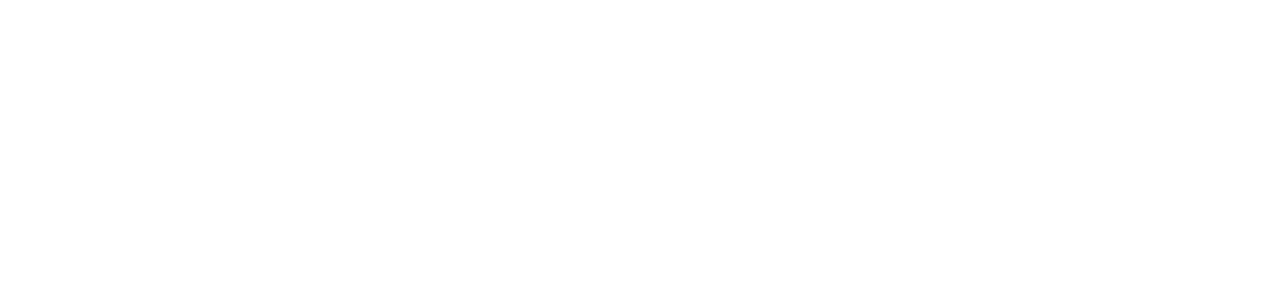
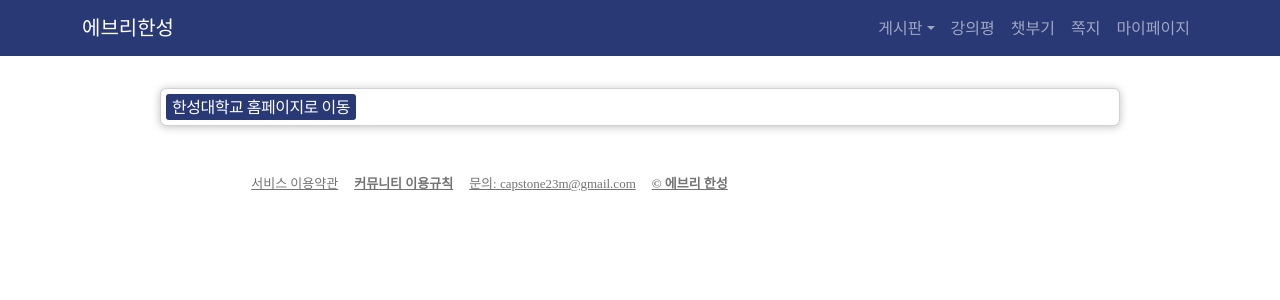
Before and after one commit to minseokiim/everyHansung_Front, a React (Create React App) app: page /membermain in a window 1280 px wide. Before the commit this address had no page. Shown: the top 300 px of the page. Built offline with nearby package versions, Linux system fonts and the light colour scheme.

Commit message:
add Main

```diff
--- a/src/App.js
+++ b/src/App.js
@@ -43,6 +43,7 @@
 import CardAuthentication from "./page/myPage/AccountPage/Authentication/CardAuthentication";
 import ChooseGraduateAuth from "./page/myPage/AccountPage/Authentication/ChooseGraduateAuth";
 import CertificateAuthentication from "./page/myPage/AccountPage/Authentication/CertificateAuthentication";
+import MemberMainPage from "./page/mainPage/MemberMainPage";
 
 const App = () => {
   return (
@@ -287,6 +288,20 @@
                 </div>
               }
             />
+
+            {/* /membermain */}
+            <Route
+              path="/membermain"
+              element={
+                <div>
+                <Card>
+                  <MemberMainPage />
+
+                </Card>
+                 <Footer /></div>
+              }
+            />
+
           </Route>
 
           {/* //nav를 숨기고 싶은 페이지 */}
--- a/src/NavBar.js
+++ b/src/NavBar.js
@@ -36,8 +36,7 @@
     <div>
       <Navbar className="color-nav" variant="dark">
         <Container>
-          <Navbar.Brand href="/freeboard/list">
-            {/* <img alt="sangsang" src="img/sangsang.png" className="image" /> */}
+          <Navbar.Brand href="/membermain">
             에브리한성
           </Navbar.Brand>
           <Nav className="mr-3">
--- a/src/page/lectureBoardPage/LectureListPage.js
+++ b/src/page/lectureBoardPage/LectureListPage.js
@@ -17,29 +17,11 @@
   const getPosts = () => {
     axios
       .get("http://localhost:8080/lectures")
-      .then((res) => setPosts(res.data));
+      .then((res) => {
+        console.log(res.data);
+        setPosts(res.data);
+      })
   };
-  // const deletePost = (e, id) => {
-  //   e.stopPropagation();
-  //   alert("삭제하시겠습니까?");
-  //   axios.delete(`http://localhost:3001/posts/${id}`).then(() =>
-  //     setPosts((prevPosts) => {
-  //       return prevPosts.filter((post) => {
-  //         return post.id !== id;
-  //       });
-  //     })
-  //   );
-  // };
-
-  //   let params={
-  //     lectureName_like:searchText
-  //   }
-  //   axios
-  //   .get(`http://localhost:3001/posts`, {
-  //     params,
-  //   })
-  //   .then((res) => {  setPosts(res.data)});
-  // };
 
   useEffect(() => {
     getPosts();
@@ -78,7 +60,7 @@
           ? posts.map((post) => {
               return (
                 <div
-                  key={post.id}
+                  key={post.lectureId}
                   className="d-flex justify-content-between card-body cursor-pointer"
                   onClick={() => move(`/lectureboard/${post.id}`)}
                 >
--- a/src/page/lectureBoardPage/LectureShowPage.js
+++ b/src/page/lectureBoardPage/LectureShowPage.js
@@ -5,19 +5,20 @@
 import Star from "./Star";
 
 const LectureShowPage = () => {
-  const { id } = useParams();
+  const { lectureId } = useParams();
   const [post, setPost] = useState([]);
   const move = useNavigate();
   const createArray = (length) => [...Array(length)];
 
-  const getPost = (id) => {
-    axios.get(`http://localhost:8080/lectures/${id}`).then((res) => {
+  const getPost = (lectureId) => {
+    axios.get(`http://localhost:8080/lectures/${lectureId}`)
+    .then((res) => {
       setPost(res.data);
     });
   };
 
   useEffect(() => {
-    getPost(id);
+    getPost(lectureId);
   }, []);
 
   return (
--- /dev/null
+++ b/src/page/mainPage/MemberMainPage.js
@@ -0,0 +1,12 @@
+
+const MemberMainPage=()=>{
+
+    const handleClick=()=>{
+        window.open('https://www.hansung.ac.kr/sites/hansung/index.do', '_blank');
+    }
+
+    return <div >
+        <button className="button" onClick={handleClick}>한성대학교 홈페이지로 이동</button></div>
+}
+
+export default MemberMainPage;
```
